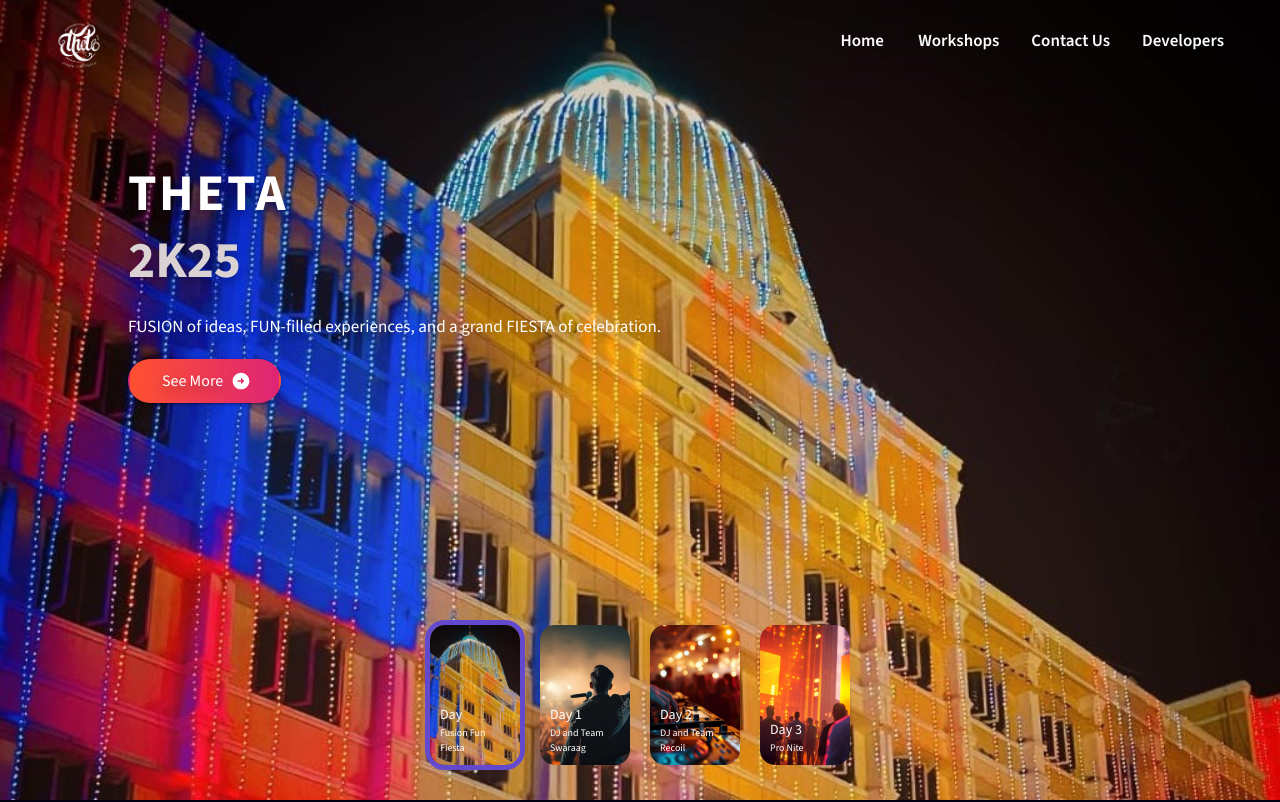
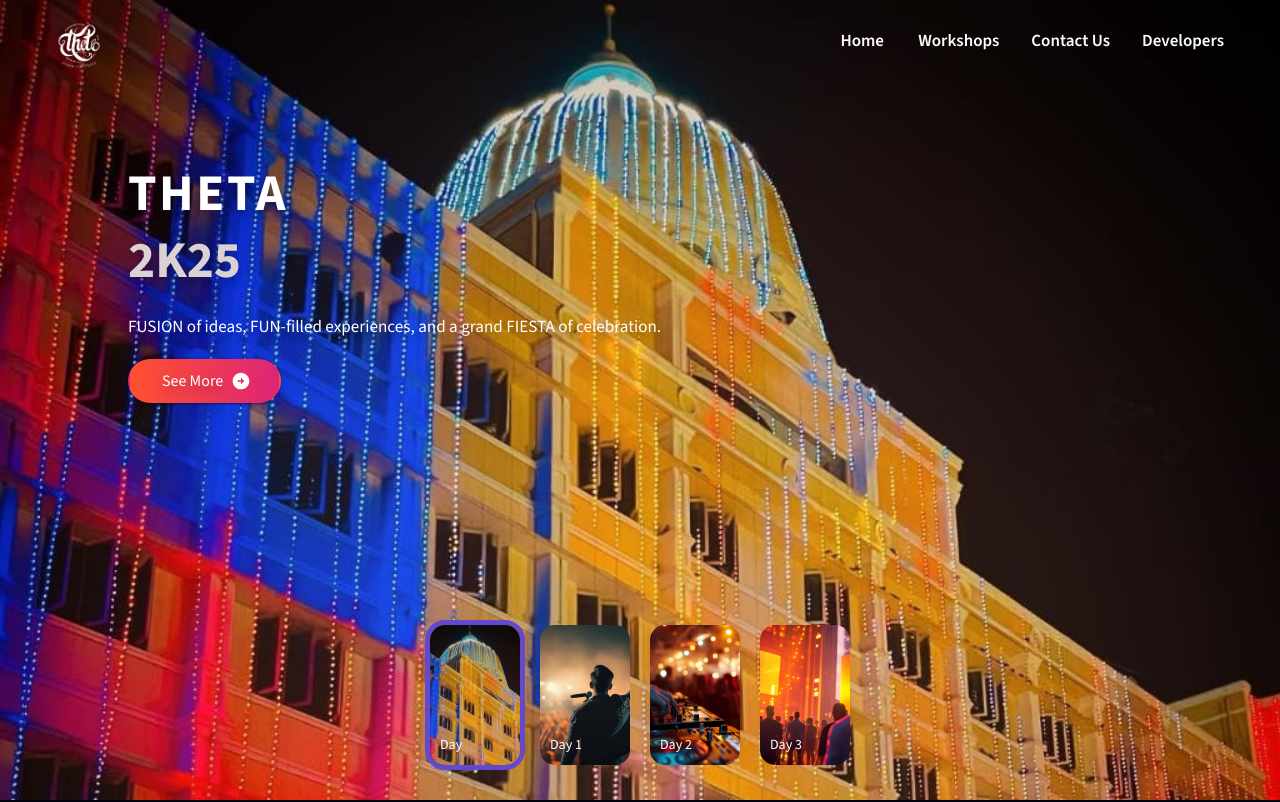
Before and after one commit to themanojking/theta-1, a React (Create React App) app: page / in a window 1280 px wide. Shown: the top 802 px of the page. Built offline with nearby package versions, Linux system fonts and the light colour scheme.

Commit message:
update slides data; clear thumbnail descriptions for event days

```diff
--- a/src/utility/data.js
+++ b/src/utility/data.js
@@ -22,7 +22,7 @@ export const slides = [
     des: "FUSION of ideas, FUN-filled experiences, and a grand FIESTA of celebration.",
     buttons: ["SEE MORE"],
     thumbnailtitle: "Day",
-    thumbnaildesc: "Fusion Fun Fiesta",
+    thumbnaildesc: "",
     path:'/AllEvents'
   },
   {
@@ -32,7 +32,7 @@ export const slides = [
     des: "Musical Fusion : Unleash the Rhythm with Our Music Teams",
     buttons: ["SEE MORE"],
     thumbnailtitle: "Day 1",
-    thumbnaildesc: "DJ and Team Swaraag",
+    thumbnaildesc: "",
     path:'/Day1'
   },
   {
@@ -42,7 +42,7 @@ export const slides = [
     des: "Recoil in Action : Feel the Energy with Team Recoil's Electrifying Performance",
     buttons: ["SEE MORE"],
     thumbnailtitle: "Day 2",
-    thumbnaildesc: " DJ and Team Recoil",
+    thumbnaildesc: " ",
      path:'/Day2'
   },
   {
@@ -52,7 +52,7 @@ export const slides = [
     des: "Pro Nite : Experience the Ultimate Night of Fun and Excitement!",
     buttons: ["SEE MORE"],
     thumbnailtitle: "Day 3",
-    thumbnaildesc: "Pro Nite",
+    thumbnaildesc: "",
      path:'/Day3'
   },
 ];
```
